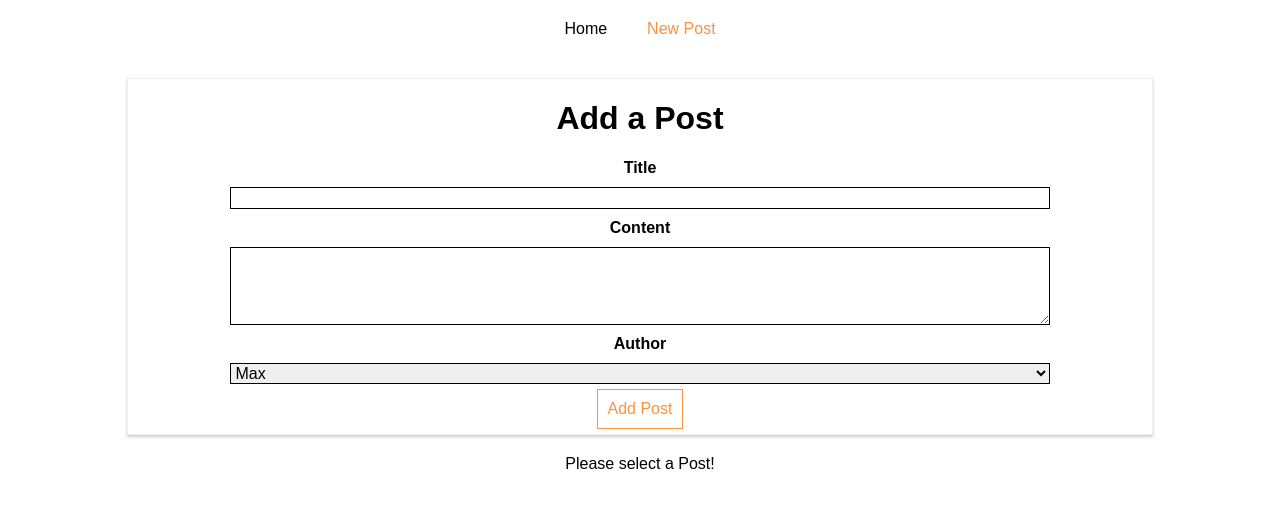
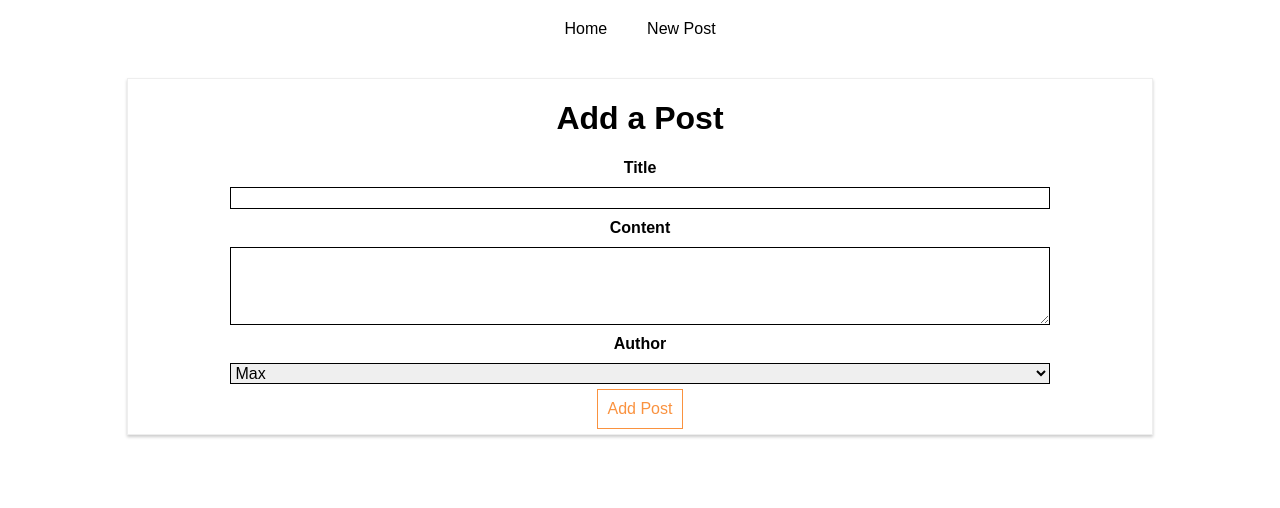
Before and after one commit to nvkex/axiosjs-react.app, a React (Create React App) app: page /new-post in a window 1280 px wide. Shown: the top 508 px of the page. Built offline with nearby package versions, Linux system fonts and the light colour scheme; no server answers.

Commit message:
router redirection

```diff
--- a/src/containers/Blog/Blog.css
+++ b/src/containers/Blog/Blog.css
@@ -18,6 +18,6 @@
 
 .Blog a:hover,
 .Blog a:active,
-.Blog a.active{
+.Blog a.my-active{
     color: #fa923f;
 }
--- a/src/containers/Blog/Blog.js
+++ b/src/containers/Blog/Blog.js
@@ -1,5 +1,5 @@
 import React, { Component } from 'react';
-import { Route, NavLink } from 'react-router-dom';
+import { Route, NavLink, Switch, Redirect } from 'react-router-dom';
 
 import './Blog.css';
 // import Axios from 'axios';
@@ -11,28 +11,33 @@ class Blog extends Component {
 
     render() {
         return (
-            <div className = "Blog">
+            <div className="Blog">
                 <header>
                     <nav>
                         <ul>
                             <li><NavLink
                                 to="/"
                                 exact
-                                activeClassName="active"
+                                activeClassName="my-active"
                                 activeStyle={{
-                                    textDecoration:'underline'
+                                    textDecoration: 'underline'
                                 }}>Home</NavLink></li>
                             <li><NavLink to={{
                                 pathname: '/new-post',
                                 hash: '#submit',
-                                search:'?q=hello'
+                                search: '?q=hello'
                             }}>New Post</NavLink></li>
                         </ul>
                     </nav>
                 </header>
-                <Route path = "/" exact component={Posts} />
-                <Route path = "/new-post" component={NewPost} />
-                <Route path = "/:id" exact component={FullPost} />
+                <Route path="/" exact component={Posts} />
+                <Switch>
+                    <Redirect from="/posts" to="/" />
+                    <Route path="/new-post" component={NewPost} />
+                    <Route path="/:id" exact component={FullPost} />
+
+                </Switch>
+
             </div>
         );
     }
--- a/src/containers/Blog/Posts/Posts.js
+++ b/src/containers/Blog/Posts/Posts.js
@@ -1,6 +1,6 @@
 import React, { Component } from 'react';
 import Axios from '../../../axios';
-import { Link } from 'react-router-dom';
+// import { Link } from 'react-router-dom';
 
 import Post from '../../../components/Post/Post';
 import './Posts.css';
@@ -29,7 +29,8 @@ class Posts extends Component {
     }
 
     postSelectedHandler(id) {
-        this.setState({ selectedPostId: id });
+        this.props.history.push({pathname: '/' +id});
+        // this.props.history.push('/' +id);
     }
 
     render() {
@@ -38,13 +39,16 @@ class Posts extends Component {
 
         if (!this.state.error) {
             posts = this.state.posts.map((post) => {
-                return <Link to={'/' + post.id} key={post.id}>
+                return (
+                // <Link to={'/' + post.id}>
                     <Post
+                        key={post.id}
                         title={post.title}
                         author={post.author}
                         clicked={() => this.postSelectedHandler(post.id)}
                     />
-                </Link>
+                /* </Link> */
+                );
             });
         }
         return (
```
